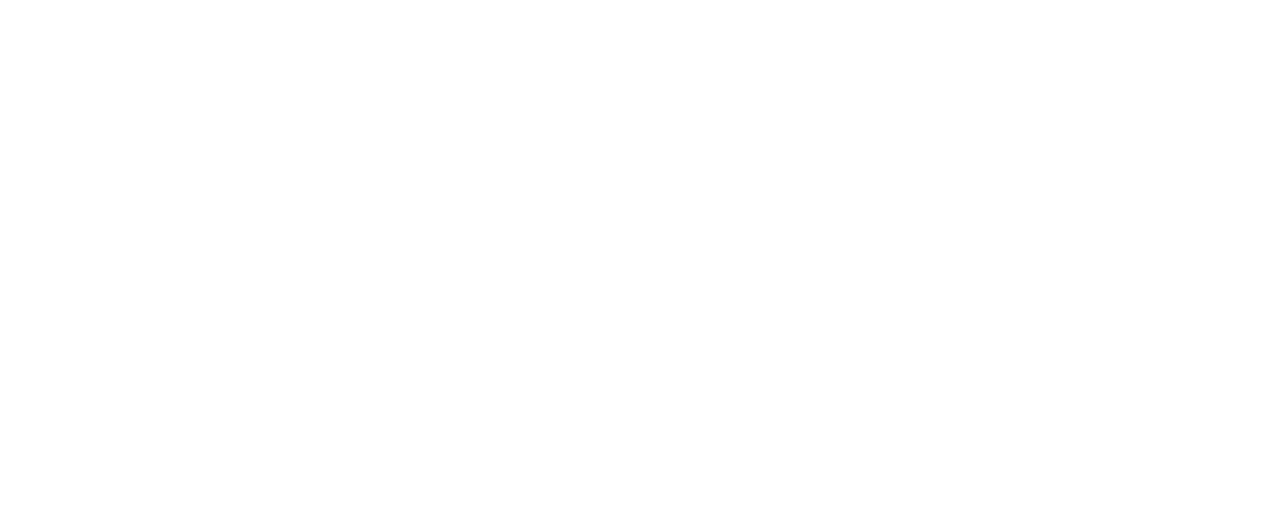
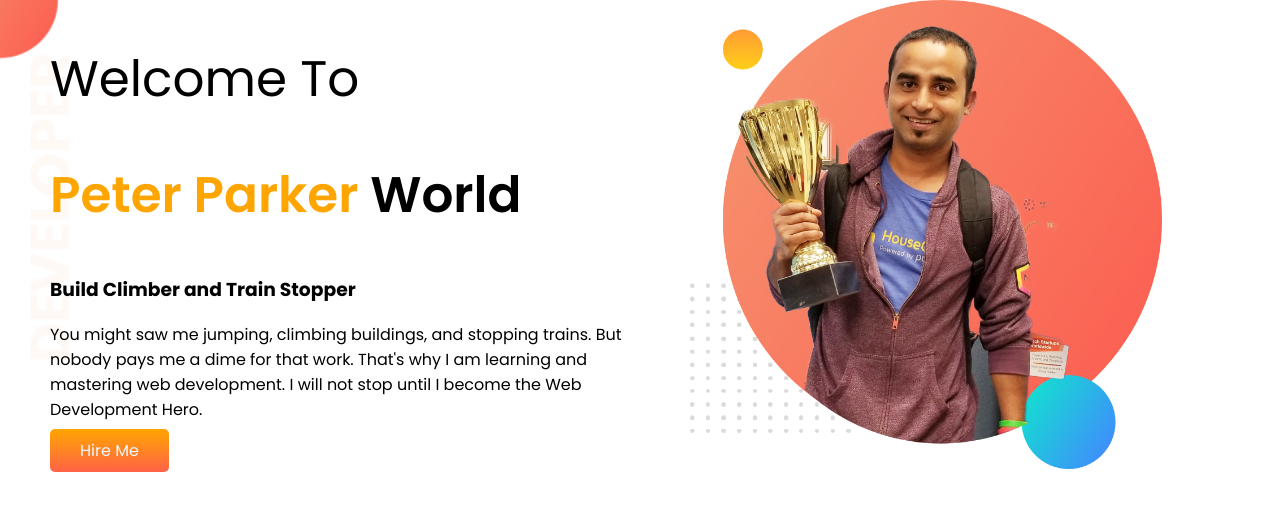
Before and after one commit to jksuvro/developer-pro, a plain HTML site: page index.html in a window 1280 px wide. Drawn offline with Linux system fonts and the light colour scheme.

Commit message:
top banner added

```diff
--- a/index.html
+++ b/index.html
@@ -4,8 +4,21 @@
     <meta charset="UTF-8">
     <meta name="viewport" content="width=device-width, initial-scale=1.0">
     <title>Developer</title>
+    <link rel="stylesheet" href="style.css">
 </head>
 <body>
+    <section class="top-banner">
+        <div class="half-width">
+            <h1>Welcome To</h1>
+            <h2><span class="orange-color">Peter Parker</span> World</h2>
+            <h3>Build Climber and Train Stopper</h3>
+            <p>You might saw me jumping, climbing buildings, and stopping trains. But nobody pays me a dime for that work. That's why I am learning and mastering web development. I will not stop until I become the Web Development Hero.</p>
+            <a class="link-button" href="https://www.linkedin.com/in/md-jahidul-islam-suvro-119622299/?originalSubdomain=bd" target="_blank">Hire Me</a>
+        </div>
+        <div class="half-width">
+            <img src="images/jhankar.png" alt="">
+        </div>
+    </section>
 
 </body>
 </html>
--- /dev/null
+++ b/style.css
@@ -0,0 +1,38 @@
+@import url('https://fonts.googleapis.com/css2?family=Poppins:ital,wght@0,100;0,200;0,300;0,400;0,500;0,600;0,700;0,800;0,900;1,100;1,200;1,300;1,400;1,500;1,600;1,700;1,800;1,900&display=swap');
+
+body{
+    font-family: "Poppins", sans-serif;
+    margin: 0;
+}
+h1{
+    font-size: 50px;
+    font-weight: 400;
+}
+h2{
+    font-size: 50px;
+    font-weight: 600;
+}
+.orange-color{
+    color: orange;
+}
+section{
+    display: flex;
+}
+.half-width{
+    width: 50%;
+    padding-left: 50px;
+}
+.half-width img{
+    width: 80%;
+}
+.link-button{
+    text-decoration: none;
+    color: aliceblue;
+    background-image: linear-gradient(orange, tomato);
+    padding: 10px 30px;
+    border-radius: 5px;
+}
+.top-banner{
+    background-image: url(images/top-banner.png);
+    background-repeat: no-repeat;
+}
```
Also changed, not shown: images/dream-bg.png (added), images/exp-bg.png (added), images/jhankar.png (added), images/jhankar2.png (added), images/my-bg.png (added), images/my-bg2.png (added), images/top-banner.png (added).
